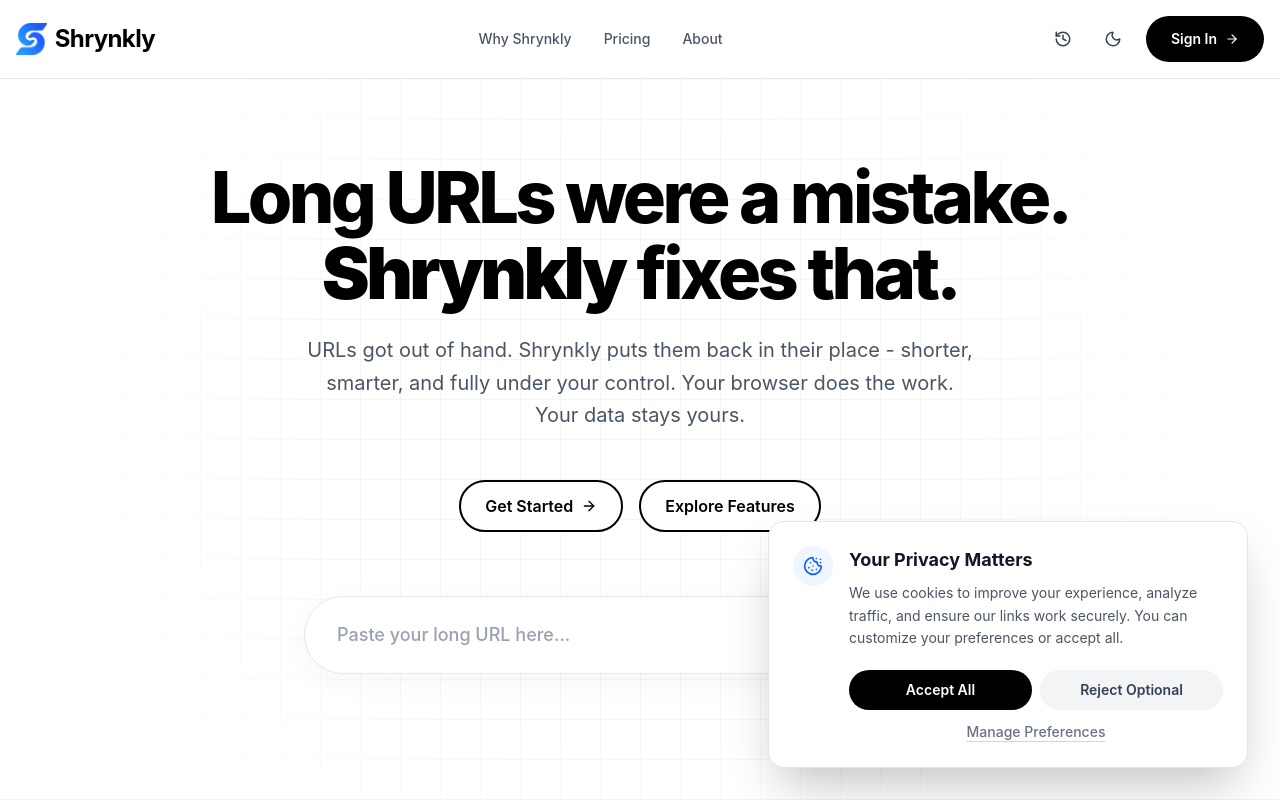
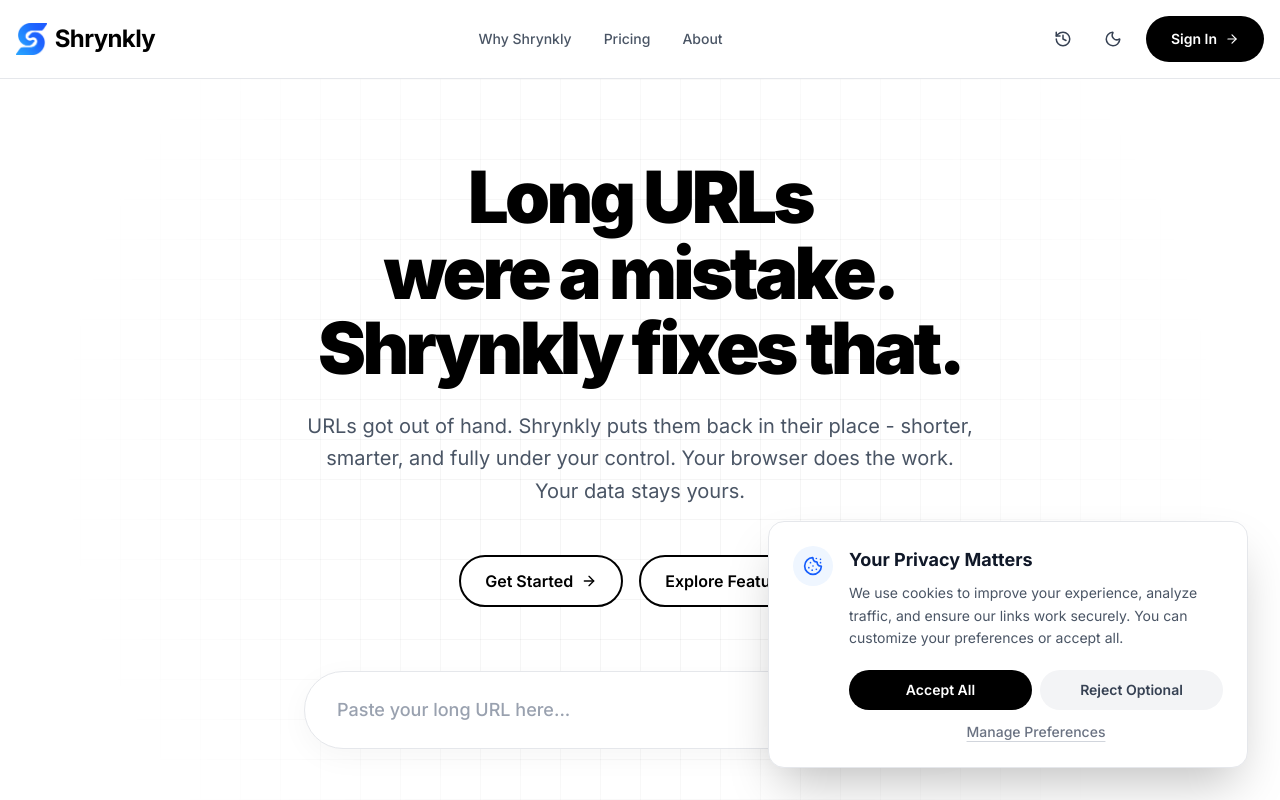
Before and after one commit to thepriyanshbhatt/Shrynkly-URL-Shortner, a React (Vite) app in the folder frontend/: page / in a window 1280 px wide. Shown: the top 800 px of the page. Built offline with nearby package versions, Linux system fonts and the light colour scheme.

Commit message:
style: Revert font to Inter and remove welcome pill box

```diff
--- a/frontend/src/index.css
+++ b/frontend/src/index.css
@@ -3,7 +3,7 @@
 @custom-variant dark (&:is(.dark *));
 
 @theme {
-  --font-sans: -apple-system, BlinkMacSystemFont, "San Francisco", "Helvetica Neue", Helvetica, Arial, sans-serif;
+  --font-sans: 'Inter', -apple-system, BlinkMacSystemFont, "Segoe UI", Roboto, Helvetica, Arial, sans-serif;
   --color-primary: #000000;
   --color-primary-hover: #111111;
 }
--- a/frontend/src/pages/Dashboard.jsx
+++ b/frontend/src/pages/Dashboard.jsx
@@ -168,8 +168,8 @@
           <div className="absolute top-0 right-0 w-[500px] h-[500px] bg-blue-500/10 rounded-full blur-[100px] pointer-events-none" />
 
           <div className="relative z-10 max-w-3xl space-y-6">
-            <div className="inline-flex items-center gap-2.5 px-4 py-2 rounded-full bg-[#1c1c1e] border border-white/5 shadow-sm text-sm font-medium text-gray-300 w-fit">
-              <span className="w-2 h-2 rounded-full bg-emerald-500"></span>
+            <div className="flex items-center gap-3 text-lg font-medium text-gray-400">
+              <span className="w-2.5 h-2.5 rounded-full bg-emerald-500 shadow-[0_0_8px_rgba(16,185,129,0.5)]"></span>
               Welcome back, {firstName}
             </div>
 
```
